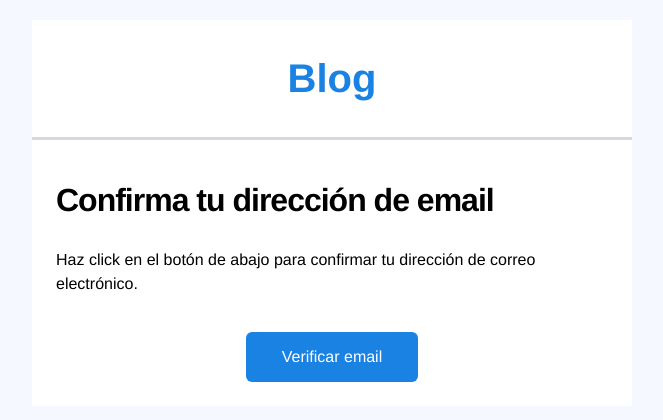
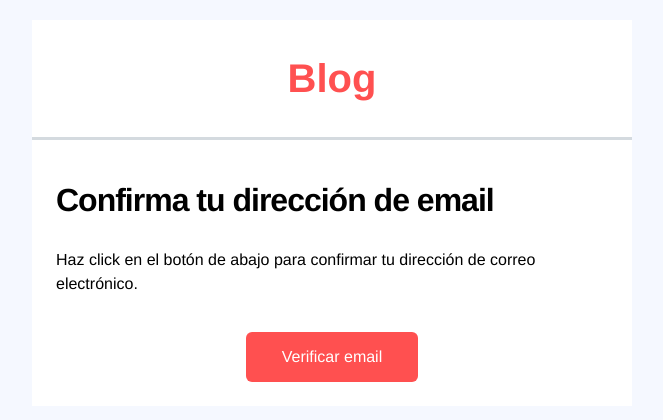
Before and after one commit to moises-herrera/social-network-backend, a website: page src/email-templates/confirm-email.html in a window 1280 px wide. Shown: the whole page, without its empty margins (308-971 px from the left). Drawn offline with Linux system fonts and the light colour scheme; a web font is replaced by a local one.

Commit message:
refactor: change email templates style

```diff
--- a/src/email-templates/confirm-email.html
+++ b/src/email-templates/confirm-email.html
@@ -89,7 +89,7 @@
              }
 
              a {
-                 color: #1a82e2;
+                 color: #FF5050;
              }
 
              img {
@@ -180,7 +180,7 @@
                                     <td align="center" bgcolor="#ffffff" style="padding: 12px;">
                                         <table border="0" cellpadding="0" cellspacing="0">
                                             <tr>
-                                                <td align="center" bgcolor="#1a82e2" style="border-radius: 6px;">
+                                                <td align="center" bgcolor="#FF5050" style="border-radius: 6px;">
                                                     <a href="%VERIFY_LINK%" target="_blank" style="display: inline-block; padding: 16px 36px; font-family: 'Source Sans Pro', Helvetica, Arial, sans-serif; font-size: 16px; color: #ffffff; text-decoration: none; border-radius: 6px;">Verificar email</a>
                                                 </td>
                                             </tr>
```
Also changed, not shown: src/email-templates/reset-password.html (+2 -2 lines).
